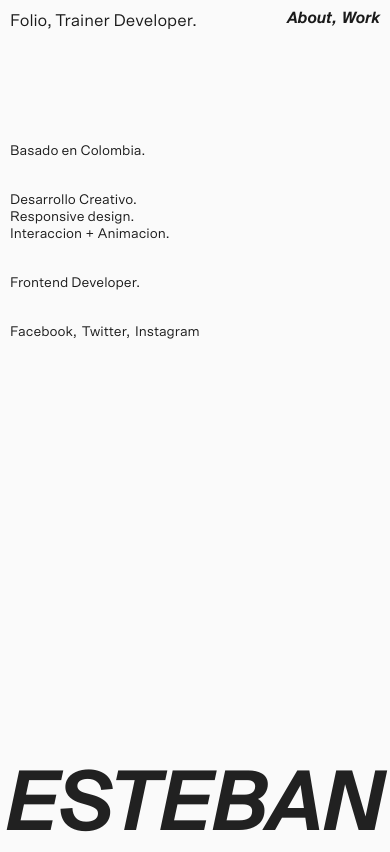
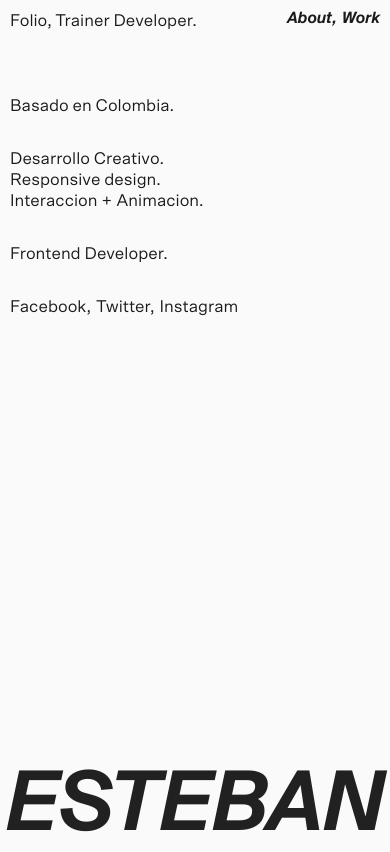
Before and after one commit to EstebanDBH1/marca-este, a plain HTML site: page index.html in a window 390 px wide. Drawn offline with nearby package versions, Linux system fonts and the light colour scheme.

Commit message:
Update style.css

```diff
--- a/style.css
+++ b/style.css
@@ -122,7 +122,7 @@ main {
 @media screen and (max-width: 800px) {
   .col-ri {
     flex-direction: column;
-    gap: 7rem;
+    gap: 4rem;
     font-size: 17px;
 
   }
@@ -130,4 +130,9 @@ main {
   .pr{
     font-size: 17px;
   }
+
+  .txt__container{
+     font-size: 17px;
 }
+
+}
```
